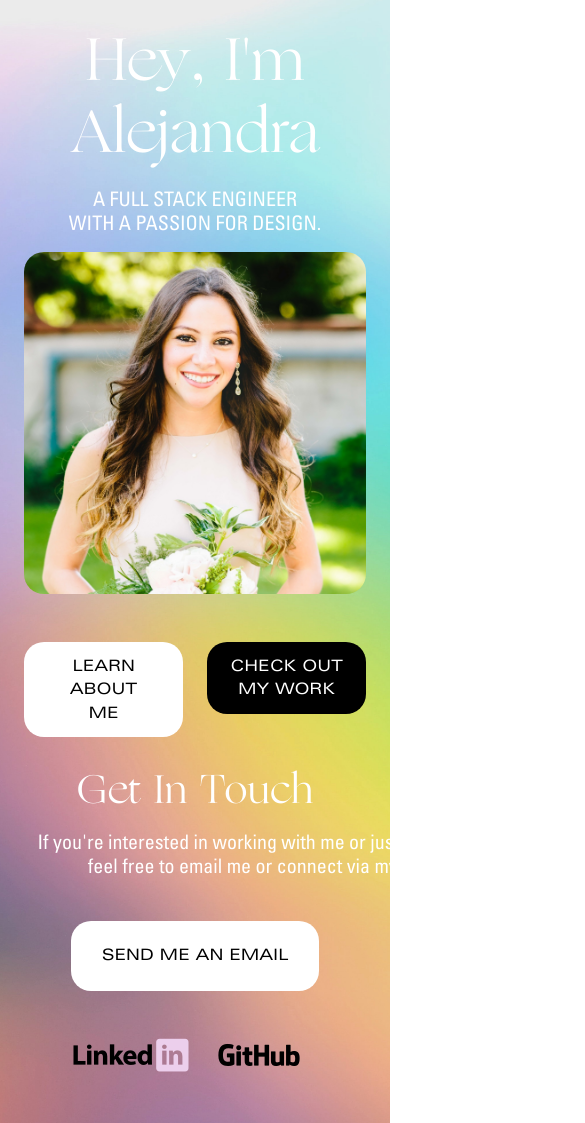
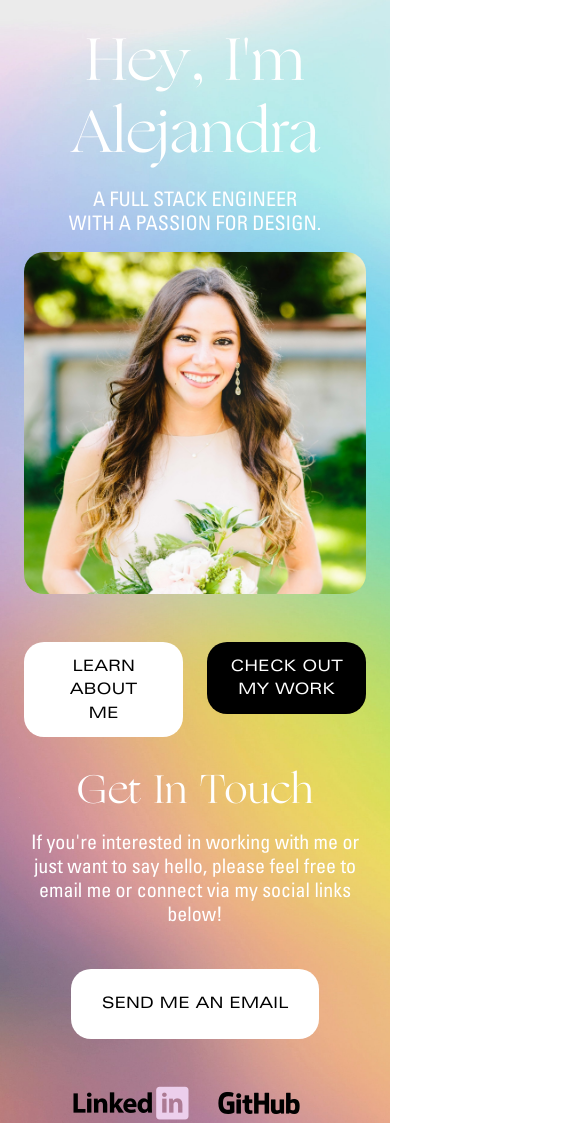
Before and after one commit to lexisandoval/portfolio, a React (Create React App) app: page / in a window 390 px wide. Shown: the top 1123 px of the page, 585 px wide, since content can reach past the window. Built offline with nearby package versions, Linux system fonts and the light colour scheme.

Commit message:
Styling updates

```diff
--- a/src/App.css
+++ b/src/App.css
@@ -340,4 +340,8 @@
   .max500 {
     width: 80% !important;
   }
+
+  .footer {
+    width: 100% !important
+  }
 }
```
